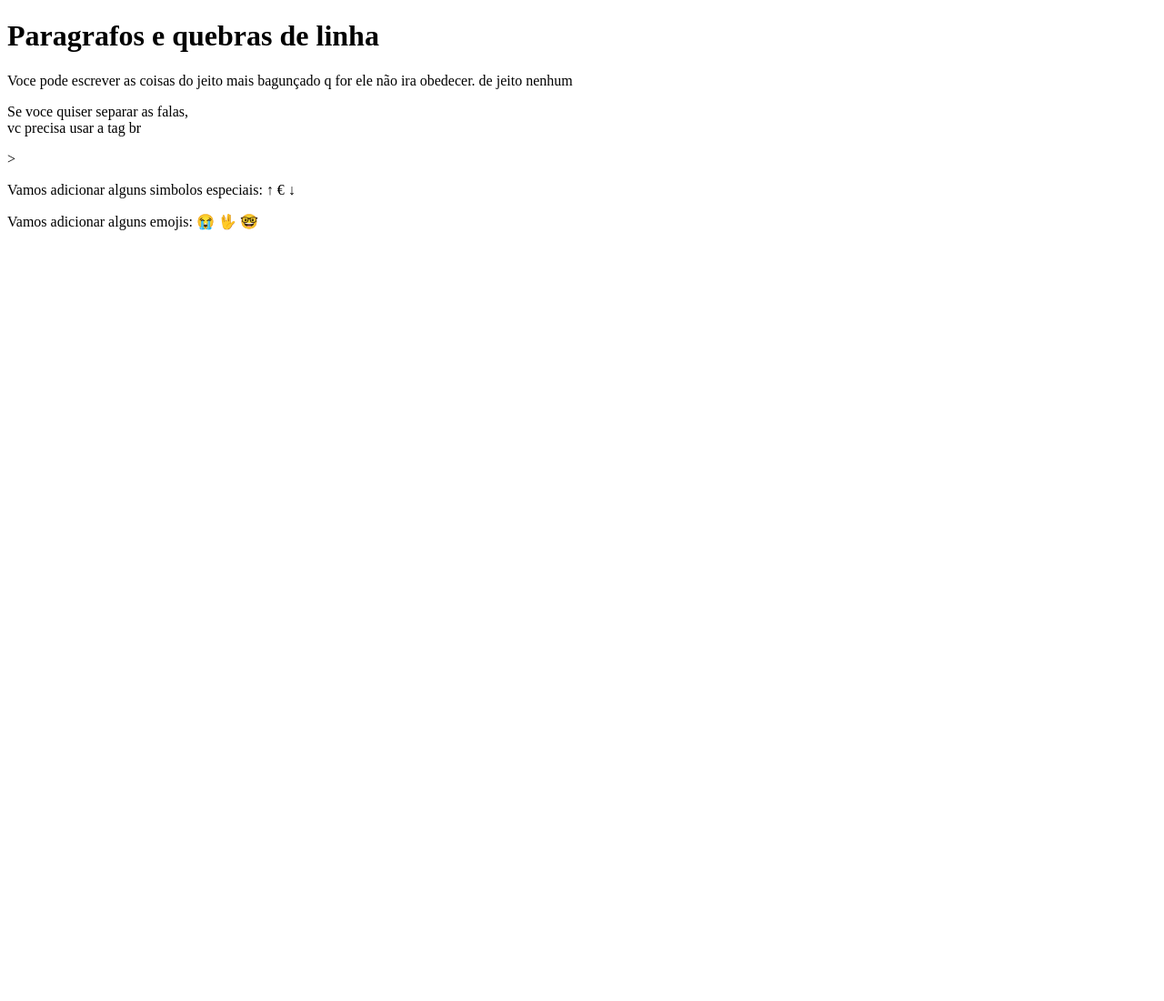
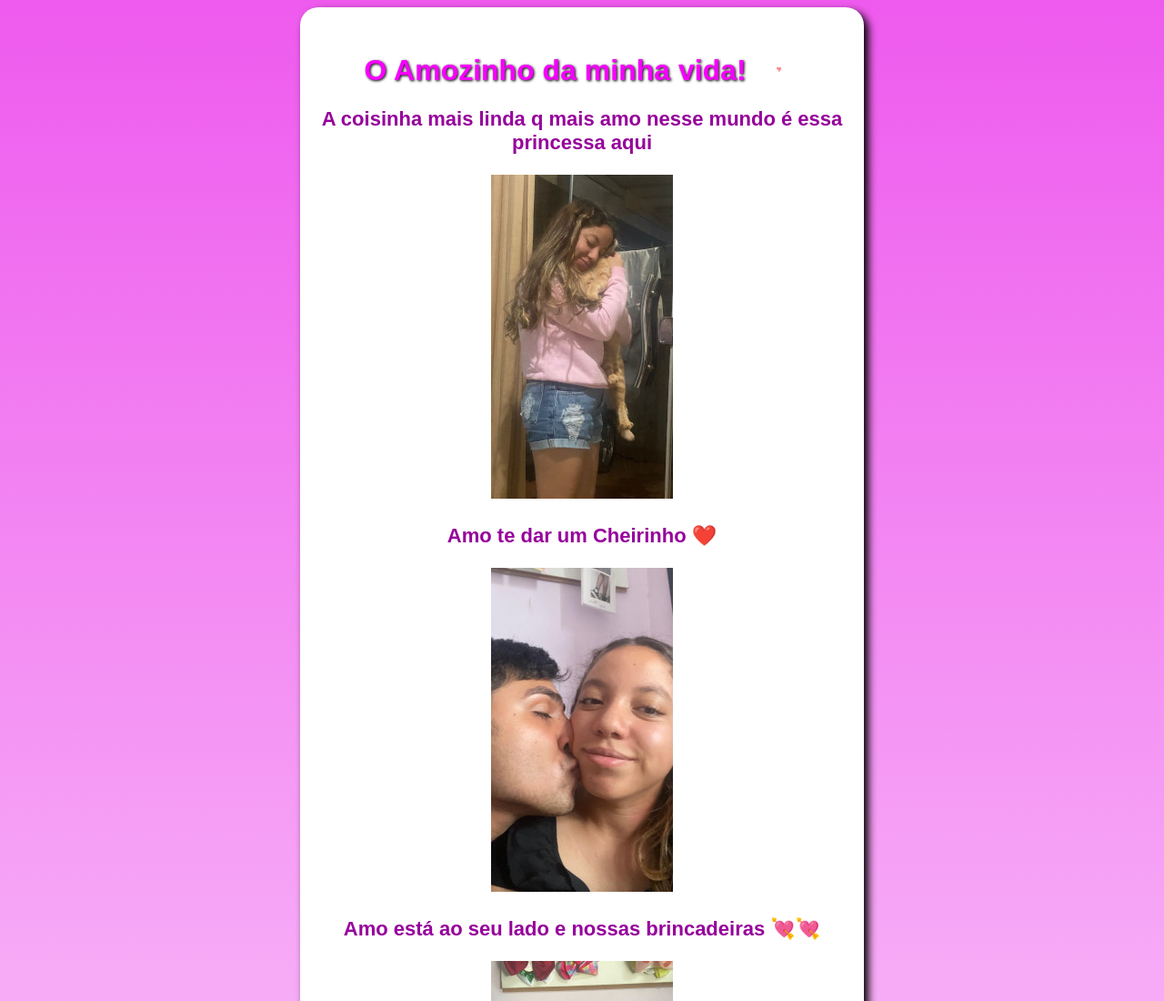
Before and after one commit to Henriiqueofc/task-list-deploy, a plain HTML site: page index.html in a window 1280 px wide. Shown: the top 1100 px of the page at 91% size. Before the commit the page ends 800 px from the top, so only its background shows below. Drawn offline with Linux system fonts and the light colour scheme.

Commit message:
Update index.html

```diff
--- a/index.html
+++ b/index.html
@@ -3,25 +3,38 @@
 <head>
     <meta charset="UTF-8">
     <meta name="viewport" content="width=device-width, initial-scale=1.0">
-    <title>Paragrafos</title>
+    <title>Para Meu Amor Geovana</title>
+    <link rel="stylesheet" href="style.css">
+    <link rel="shortcut icon" href="icone.png" type="image/x-icon">
 </head>
 <body>
-    <h1>Paragrafos e quebras de linha</h1>
-    <p>Voce pode escrever as coisas do jeito
-        mais bagunçado q for
-        ele não ira obedecer.
-        de jeito nenhum
-    </p>
-    <p>Se voce quiser separar
-        as falas, <br>
-        vc precisa usar a tag br</p> <!---->>
-    <p>Vamos adicionar alguns simbolos especiais:
-            &uparrow;
-            &euro;
-            &downarrow;
-    </p>
-    <p>Vamos adicionar alguns emojis:
-        😭 &#x1F596; &#x1F913;
-    </p>
+    <main>
+
+        <h1>O Amozinho da minha vida! <img src="coracao-50.gif" alt="">
+        </h1>
+        <h2>
+            <p>
+                A coisinha mais linda q mais amo nesse mundo é essa princessa aqui
+            </p>
+    <div><img src="01-200.jpg" alt=""></div>
+        </h2>
+        <h2>
+            <p>Amo te dar um Cheirinho ❤️</p>
+        <div><img src="02-200.jpg" alt=""></div>
+        </h2>
+        <h2>
+            <p>Amo está ao seu lado e nossas brincadeiras 💘💘</p>
+    <div><img src="03-200.jpg" alt=""></div>
+            <p>Amo te amar❤️<br>Amo estar com vc <br> Obrigado por tudo, Para meu Eterno Amor, Geovana <div><img src="05-200.jpg" alt="">
+                <br>
+                <p>Aperte o Play</p>
+                <audio controls> <!--agora com autoplay e sem controls-->
+                    <source src="musica.mp3" type="audio/ogg">
+                    <source src="musica.mp3" type="audio/mpeg">
+                    Your browser does not support the audio tag.
+                  </audio>
+            </div></p>
+        </h2>
+    </main>
 </body>
 </html>
```
